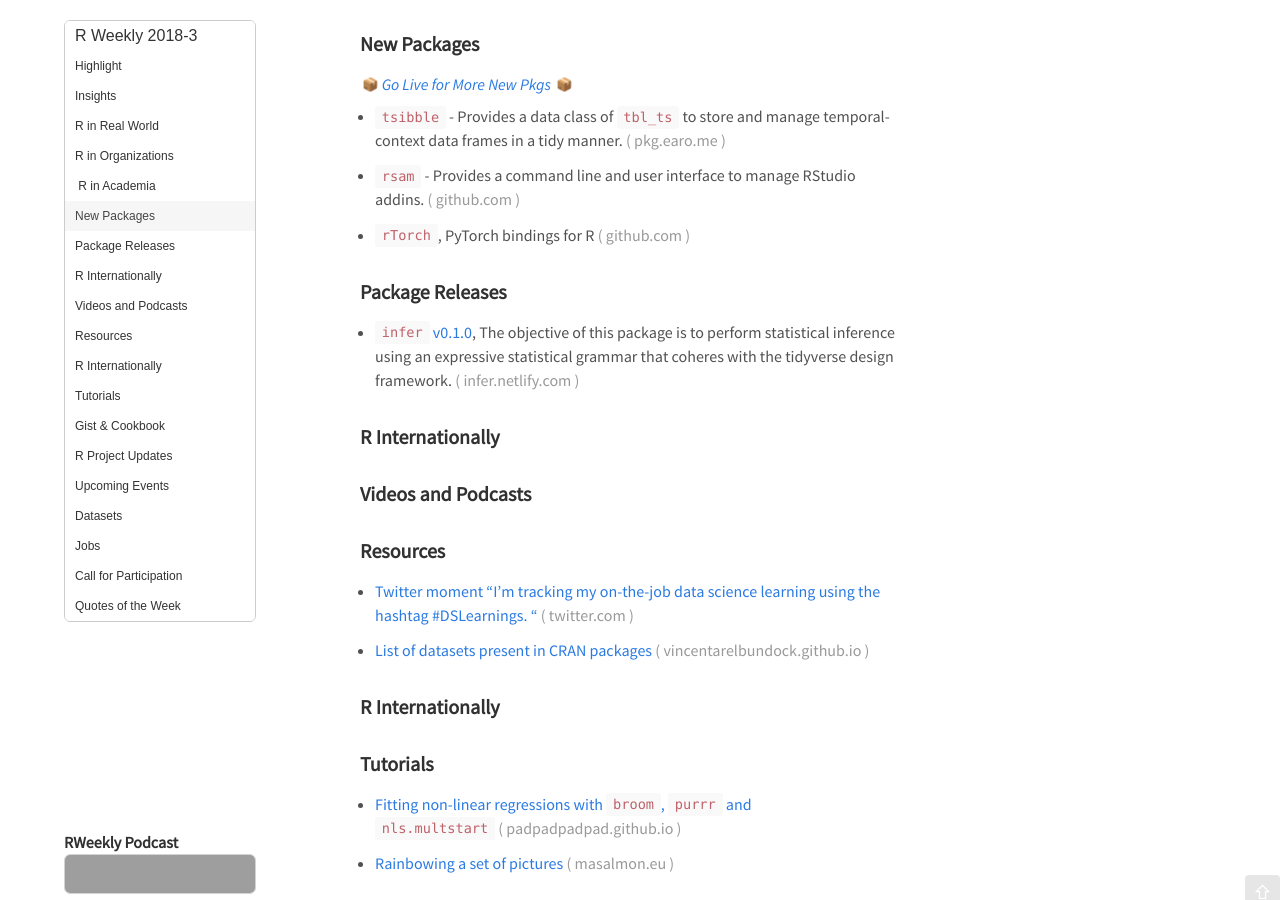
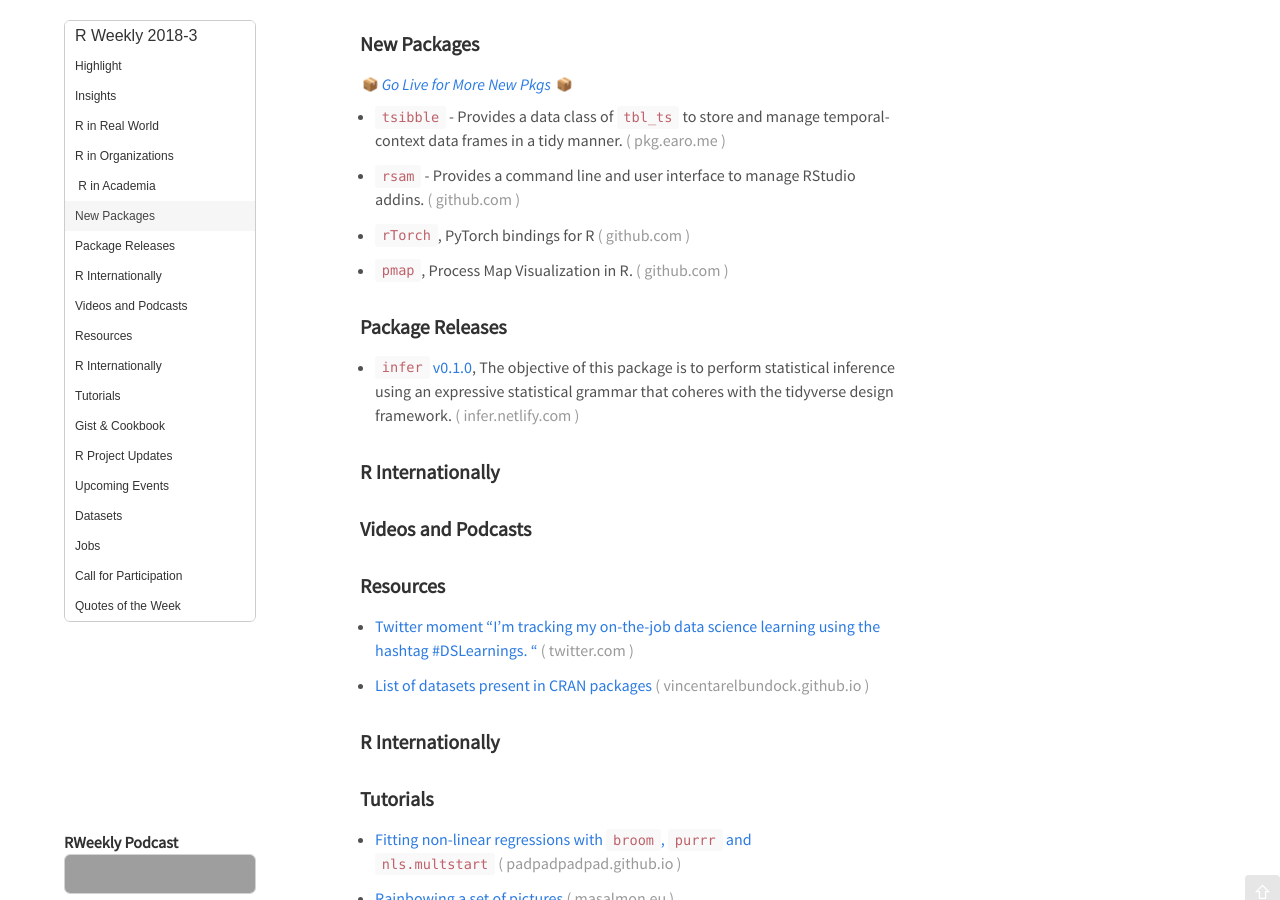
Before and after one commit to rweekly/rweekly.org, a Jekyll site: the page built from draft.md, in a window 1280 px wide and 900 px high, scrolled down 549 px. Built offline with Jekyll 4.4.1, drawn with Linux system fonts in a browser that asks for light colours; emoji names are drawn with the system emoji font; comment, search, counter and statistics services are not loaded; grey boxes are pictures that could not be loaded.

Commit message:
Update draft.md

```diff
--- a/draft.md
+++ b/draft.md
@@ -42,6 +42,8 @@
 + [`rsam`](https://github.com/yonicd/rsam) - Provides a command line and user interface to manage RStudio addins.
 
 + [`rTorch`](https://github.com/f0nzie/rtorch), PyTorch bindings for R
+
++ [`pmap`](https://github.com/twang2218/pmap), Process Map Visualization in R.
 
 ### Package Releases
 
```
